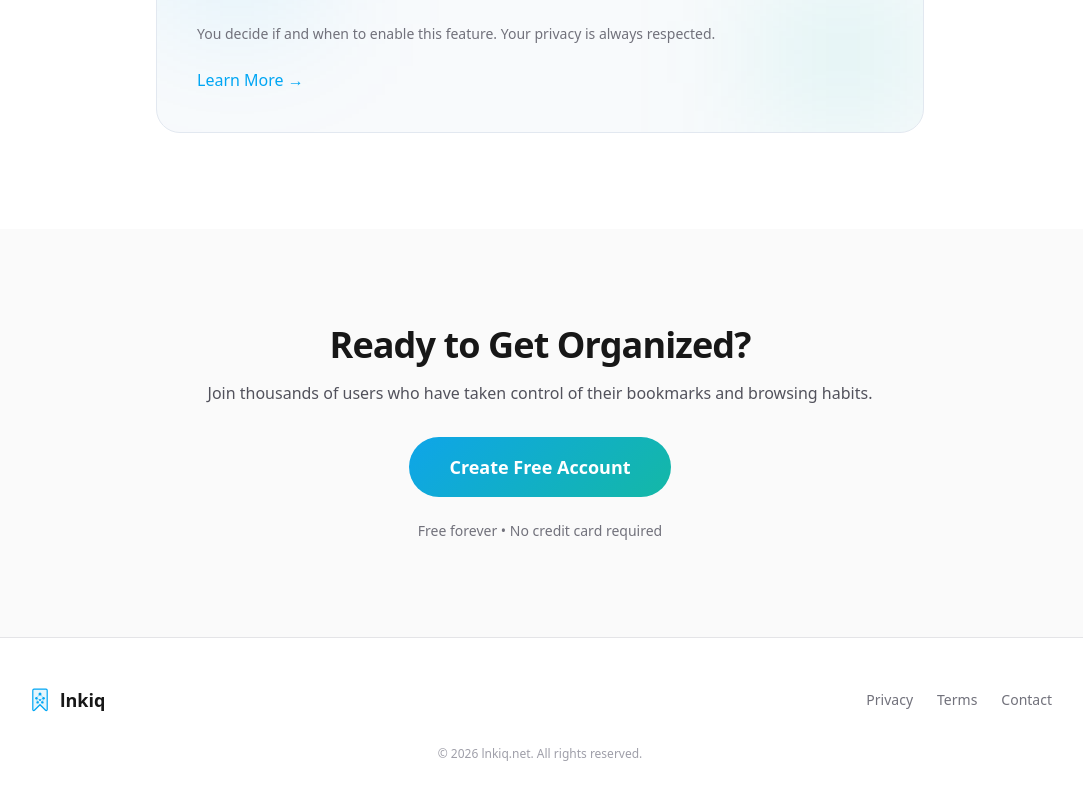
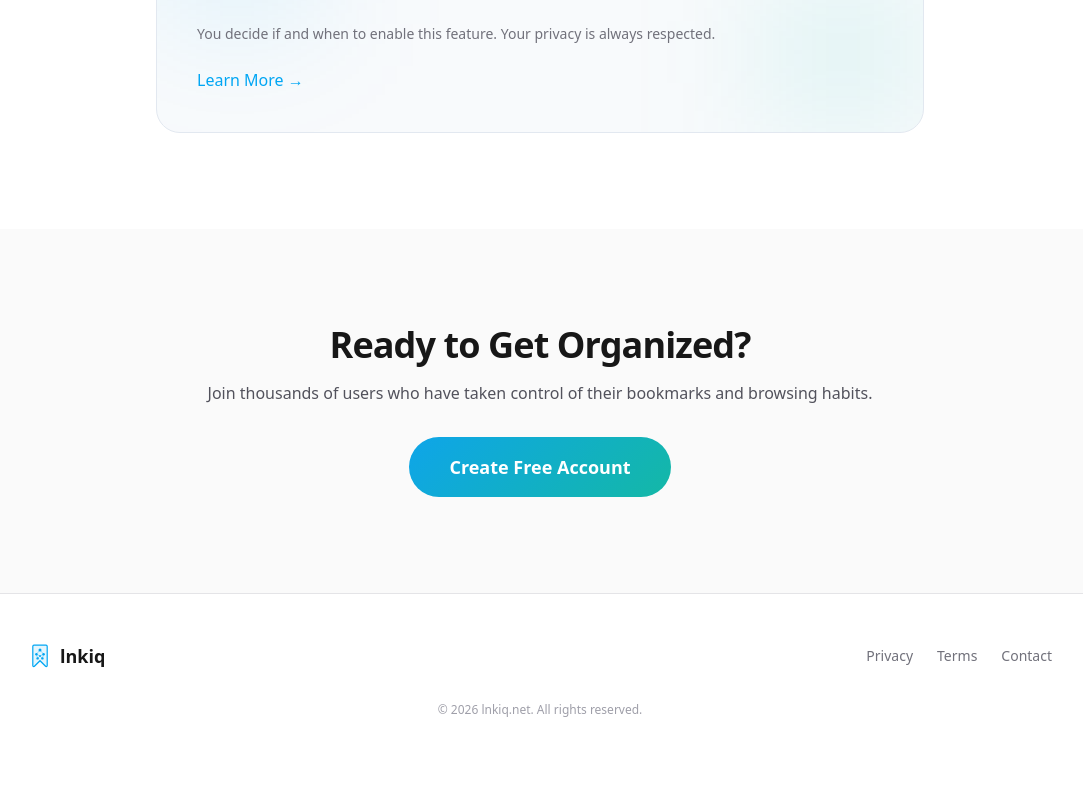
Before and after one commit to ramsondon/lnkiq, a Next.js app: page /en in a window 1280 px wide. Shown: the part 3195-3995 px from the top of the page, without its empty margins (100-1183 px from the left). After the commit the page ends 3961 px from the top, so only its background shows below. Built offline with nearby package versions, Linux system fonts and the light colour scheme.

Commit message:
remove subtext from call-to-action in dictionaries and rename project file to lnkiq

```diff
--- a/src/app/[lang]/page.tsx
+++ b/src/app/[lang]/page.tsx
@@ -219,9 +219,6 @@ export default async function Home({
             {dict.cta.button}
           </button>
 
-          <p className="mt-6 text-sm text-zinc-500">
-            {dict.cta.subtext}
-          </p>
         </div>
       </section>
 
--- a/src/i18n/dictionaries.ts
+++ b/src/i18n/dictionaries.ts
@@ -103,7 +103,6 @@ export const dictionaries = {
       description: "Join thousands of users who have taken control of their bookmarks and browsing habits.",
       note: "",
       button: "Create Free Account",
-      subtext: "Free forever • No credit card required",
     },
     footer: {
       privacy: "Privacy",
@@ -378,7 +377,6 @@ export const dictionaries = {
       description: "Schließe dich Tausenden von Nutzern an, die die Kontrolle über ihre Lesezeichen und Browsing-Gewohnheiten übernommen haben.",
       note: "",
       button: "Kostenloses Konto erstellen",
-      subtext: "Für immer kostenlos • Keine Kreditkarte erforderlich",
     },
     footer: {
       privacy: "Datenschutz",
@@ -626,7 +624,6 @@ export interface Dictionary {
     readonly description: string;
     readonly note: string;
     readonly button: string;
-    readonly subtext: string;
   };
   footer: {
     readonly privacy: string;
```
